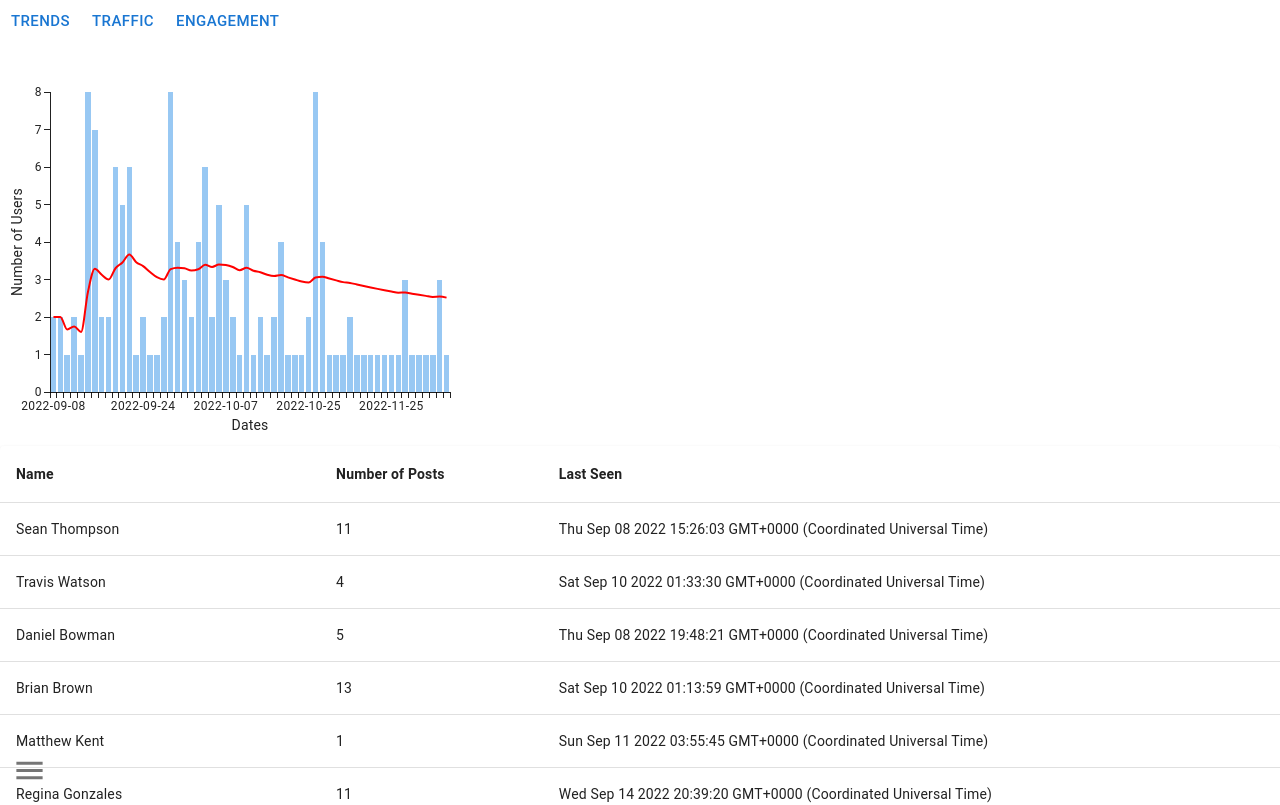
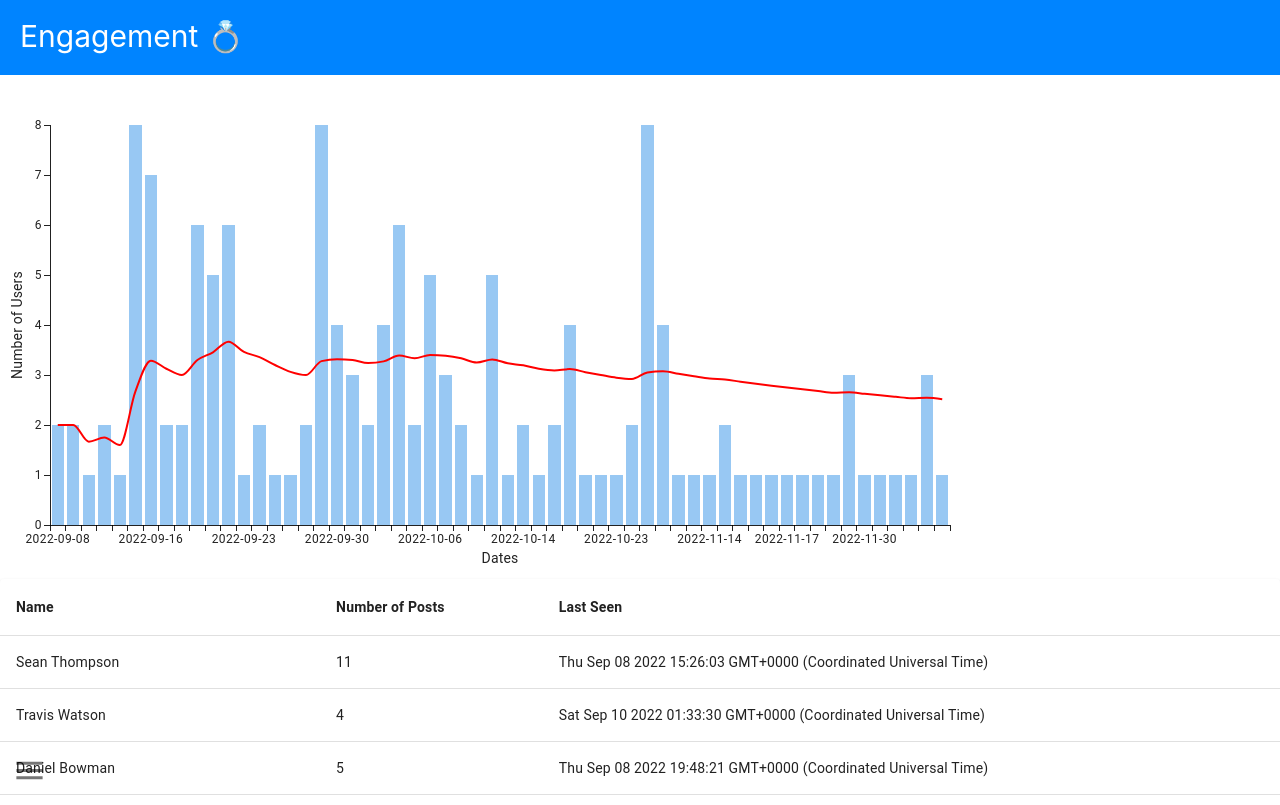
Before and after one commit to compsci320/campuswire-stats, a React (Create React App) app: page /engagement in a window 1280 px wide. Shown: the top 805 px of the page. Built offline with nearby package versions, Linux system fonts and the light colour scheme.

Commit message:
Added navbar, enlarged graph

```diff
--- a/src/components/engagementGraph/engagementGraph.tsx
+++ b/src/components/engagementGraph/engagementGraph.tsx
@@ -36,8 +36,8 @@ export function EngagementGraph({engagement_data, x_title, x_axis}: {engagement_
   return (
     <ChartContainer
       series={series_template}
-      width={500}
-      height={400}
+      width={1000}
+      height={500}
       xAxis={[
         {
           id: x_title,
--- /dev/null
+++ b/src/components/engagementbar/engagementbar.css
@@ -0,0 +1,15 @@
+.engagementbar {
+    display: flex;
+    align-items: center;
+
+    background-color: #0084FF;
+    height: 75px;
+    flex: 1;
+}
+
+.engagementbar-title {
+    padding: 0px 10px 4px 20px;
+
+    color: white;
+    font-size: 30px;
+}
--- /dev/null
+++ b/src/components/engagementbar/engagementbar.tsx
@@ -0,0 +1,12 @@
+import React from 'react';
+import './engagementbar.css';
+
+function EngagementBar() {
+    return (
+        <div className="engagementbar">
+            <div className="engagementbar-title">Engagement 💍</div>
+        </div>
+    );
+}
+
+export default EngagementBar;
--- a/src/pages/engagement-page/EngagementPage.tsx
+++ b/src/pages/engagement-page/EngagementPage.tsx
@@ -1,10 +1,10 @@
 import React from 'react';
 import './EngagementPage.css';
-import Navbar from '../../components/navbar/navbar';
 import { createViewModel, getUniqueUserCountByDate, createEngagementChartData } from '../../service/EngagementService';
 import {Post} from "../../models/Post";
 import { Engagetable, Column, Data } from '../../components/engagetable/engagetable';
 import { EngagementGraph } from "../../components/engagementGraph/engagementGraph"
+import EngagementBar from '../../components/engagementbar/engagementbar';
 
 
 
@@ -40,8 +40,8 @@ function EngagementPage() {
 
   return (
     <>
-        <Navbar />
         <div>
+          <EngagementBar />
           <EngagementGraph engagement_data={chartData.y} x_title={"Dates"} x_axis={chartData.x}/>
           <Engagetable columns={columns} rows={rows} />
         </div>
```
